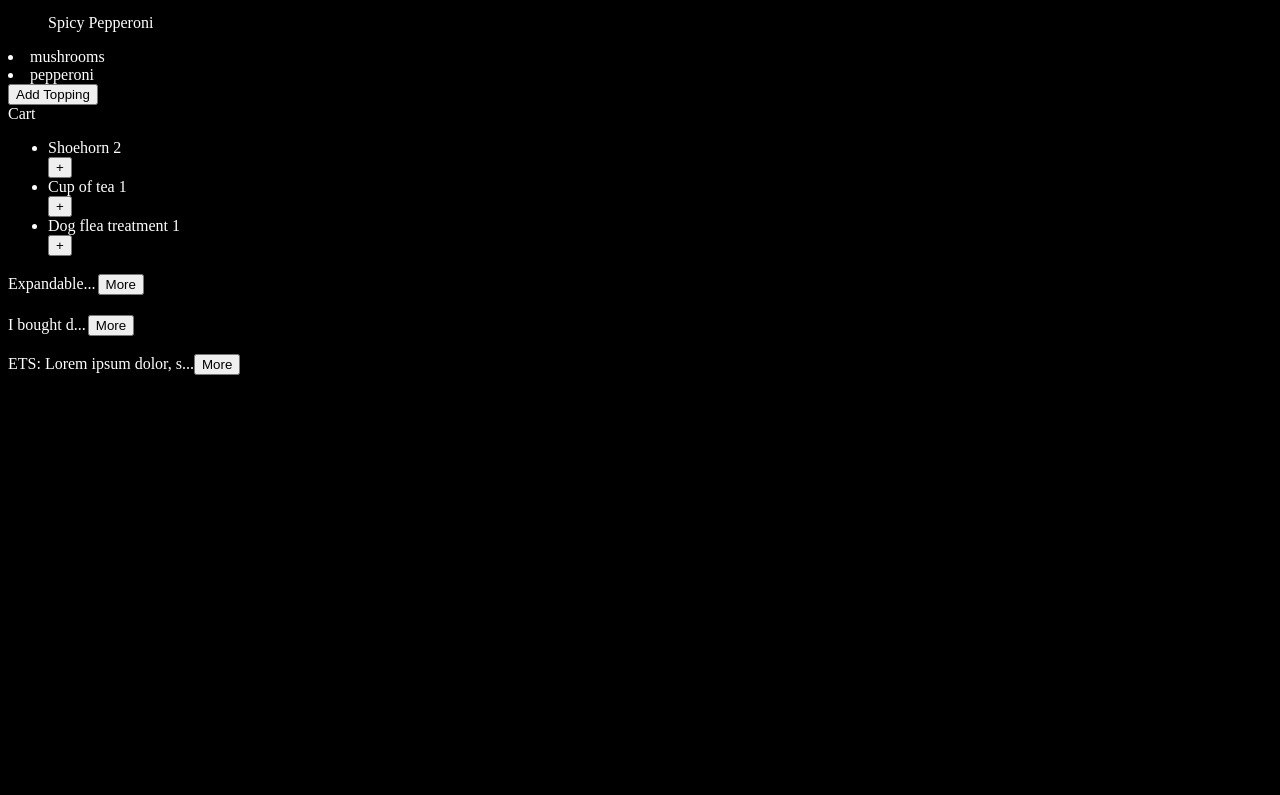
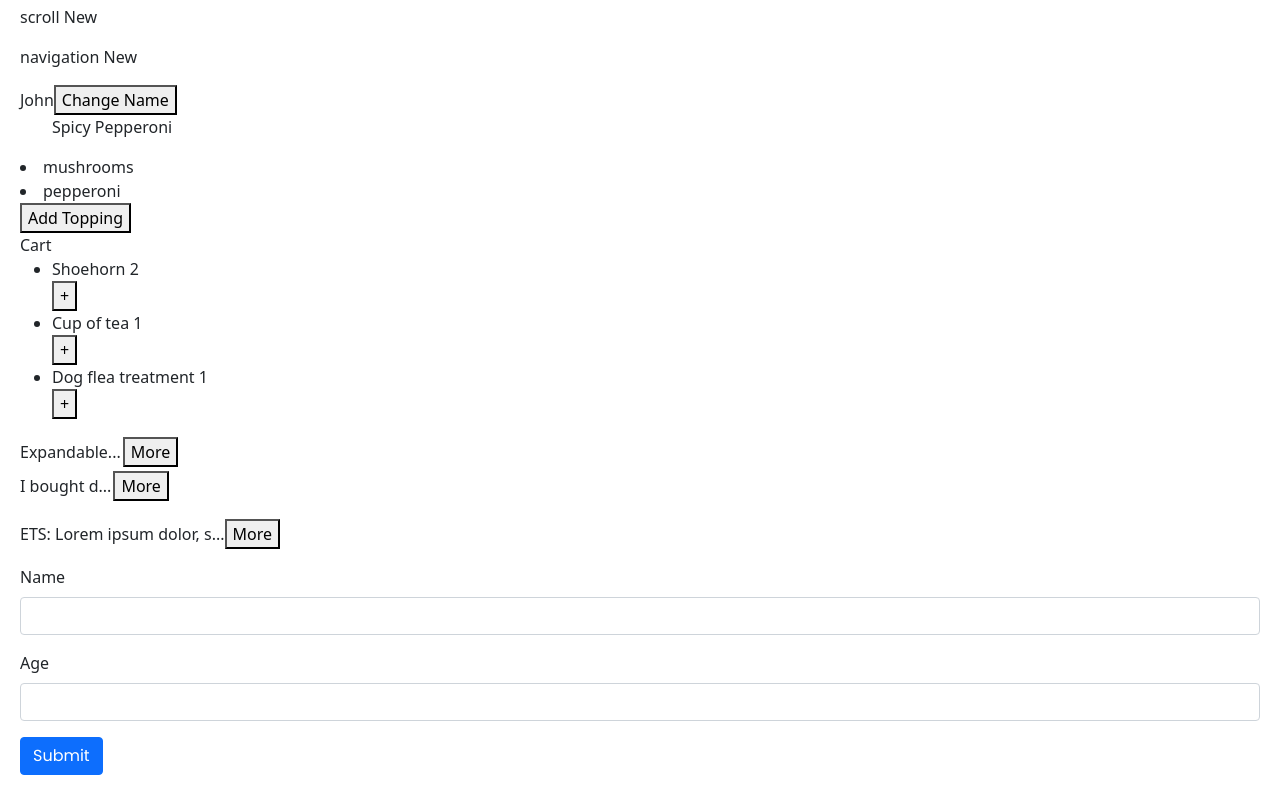
Before and after one commit to RiFactor/mosh-react-18-app, a React (Vite) app: page / in a window 1280 px wide. Shown: the part 746-1541 px from the top of the page. Before the commit the page ends 1137 px from the top, so only its background shows below. Built offline with nearby package versions, Linux system fonts and the light colour scheme.

Commit message:
What: Building Forms - Accessing Input Fields

```diff
--- a/src/App.tsx
+++ b/src/App.tsx
@@ -15,6 +15,7 @@ import Pizza from "components/Pizza";
 import Cart from "components/Cart";
 import ExpandableText from "components/ExpandableText";
 import ExpandableTextSolution from "components/ExpandableTextSolution";
+import Form from "components/Form";
 
 const App = () => {
   const [cartItems, setCartItems] = useState(["shirt", "hat"]);
@@ -96,6 +97,8 @@ const App = () => {
         rerum adipisci quo voluptatibus nihil eligendi. Eius eos ducimus
         repudiandae facilis ratione!
       </ExpandableTextSolution>
+
+      <Form />
     </div>
   );
 };
--- /dev/null
+++ b/src/components/Form.tsx
@@ -0,0 +1,49 @@
+import { FormEvent, useRef } from "react";
+
+const Form = () => {
+  // NTS: must initialise all to null
+  const nameRef = useRef<HTMLInputElement>(null);
+  const ageRef = useRef<HTMLInputElement>(null);
+  const person = {
+    name: "",
+    age: 0,
+  };
+
+  const handleSubmit = (event: FormEvent) => {
+    event.preventDefault();
+    if (nameRef.current !== null) {
+      person.name = nameRef.current.value;
+    }
+    if (ageRef.current !== null) {
+      person.age = parseInt(ageRef.current.value);
+    }
+    console.log(person);
+  };
+
+  return (
+    <form
+      onSubmit={
+        handleSubmit
+        // (event) => console.log("test") // log here to see typeof for 'event'
+      }
+    >
+      <div className="mb-3">
+        <label htmlFor="name" className="form-label">
+          Name
+        </label>
+        <input ref={nameRef} id="name" type="text" className="form-control" />
+      </div>
+      <div className="mb-3">
+        <label htmlFor="age" className="form-label">
+          Age
+        </label>
+        <input ref={ageRef} name="age" type="number" className="form-control" />
+      </div>
+      <button className="btn btn-primary" type="submit">
+        Submit
+      </button>
+    </form>
+  );
+};
+
+export default Form;
--- a/src/index.css
+++ b/src/index.css
@@ -2,3 +2,10 @@
     background-color: black;
     color: white;
 }
+
+body {
+    padding: 20px;
+    /* TODO bootstrap overrides this, override bootstrap (or remove later) */
+    background-color: black;
+    color: white;
+}
--- a/src/main.tsx
+++ b/src/main.tsx
@@ -2,7 +2,7 @@ import React from "react";
 import ReactDOM from "react-dom/client";
 import App from "./App";
 import "./index.css";
-// import "bootstrap/dist/css/bootstrap.css";
+import "bootstrap/dist/css/bootstrap.css";
 
 ReactDOM.createRoot(document.getElementById("root") as HTMLElement).render(
   <React.StrictMode>
```
Also changed, not shown: Notes/notes.md (+20 -1 lines), Notes/todo.md (+5 -1 lines).
